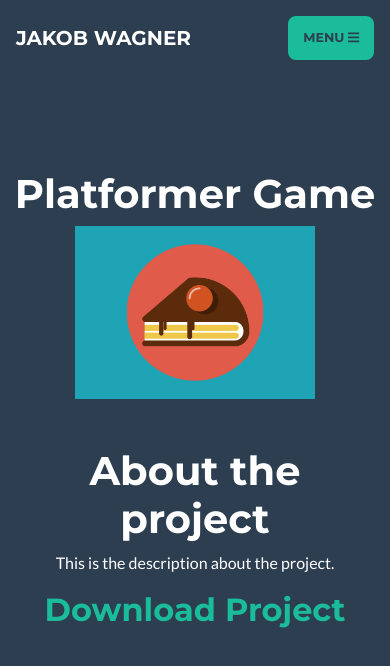
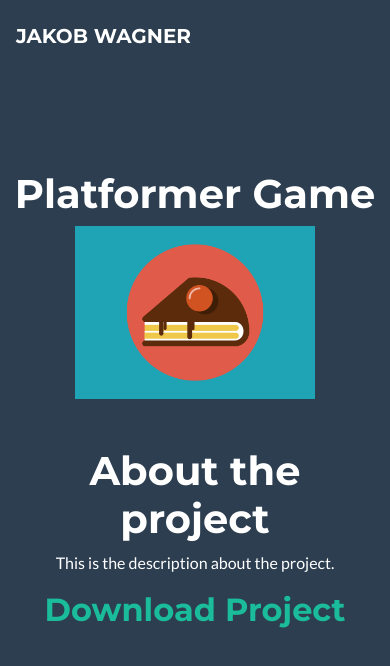
Before and after one commit to Bluedragon271999/Bluedragon271999.github.io, a plain HTML site: page Game.html in a window 390 px wide. Drawn offline with Linux system fonts and the light colour scheme.

Commit message:
Updated Navbar

```diff
--- a/Game.html
+++ b/Game.html
@@ -19,7 +19,7 @@
 <body id="page-top" class="bg-secondary">
     <nav class="navbar navbar-expand-lg bg-secondary text-uppercase fixed-top" id="mainNav">
         <div class="container">
-            <a class="navbar-brand js-scroll-trigger" href="index.html">Jakob Wagner</a><button class="navbar-toggler navbar-toggler-right text-uppercase font-weight-bold bg-primary text-secondary rounded" type="button" data-toggle="collapse" data-target="#navbarResponsive" aria-controls="navbarResponsive" aria-expanded="false" aria-label="Toggle navigation">Menu <i class="fas fa-bars"></i></button>
+            <a class="navbar-brand js-scroll-trigger" href="index.html">Jakob Wagner</a>
             <div class="collapse navbar-collapse bg-secondary" id="navbarResponsive">
                 <ul class="navbar-nav ml-auto">
                     <li class="nav-item mx-0 mx-lg-1"><a class="nav-link py-3 px-0 px-lg-3 rounded js-scroll-trigger bg-primary" href="index.html">Home</a></li>
```
Also changed, not shown: RPGEnemies.html (+1 -1 lines).
